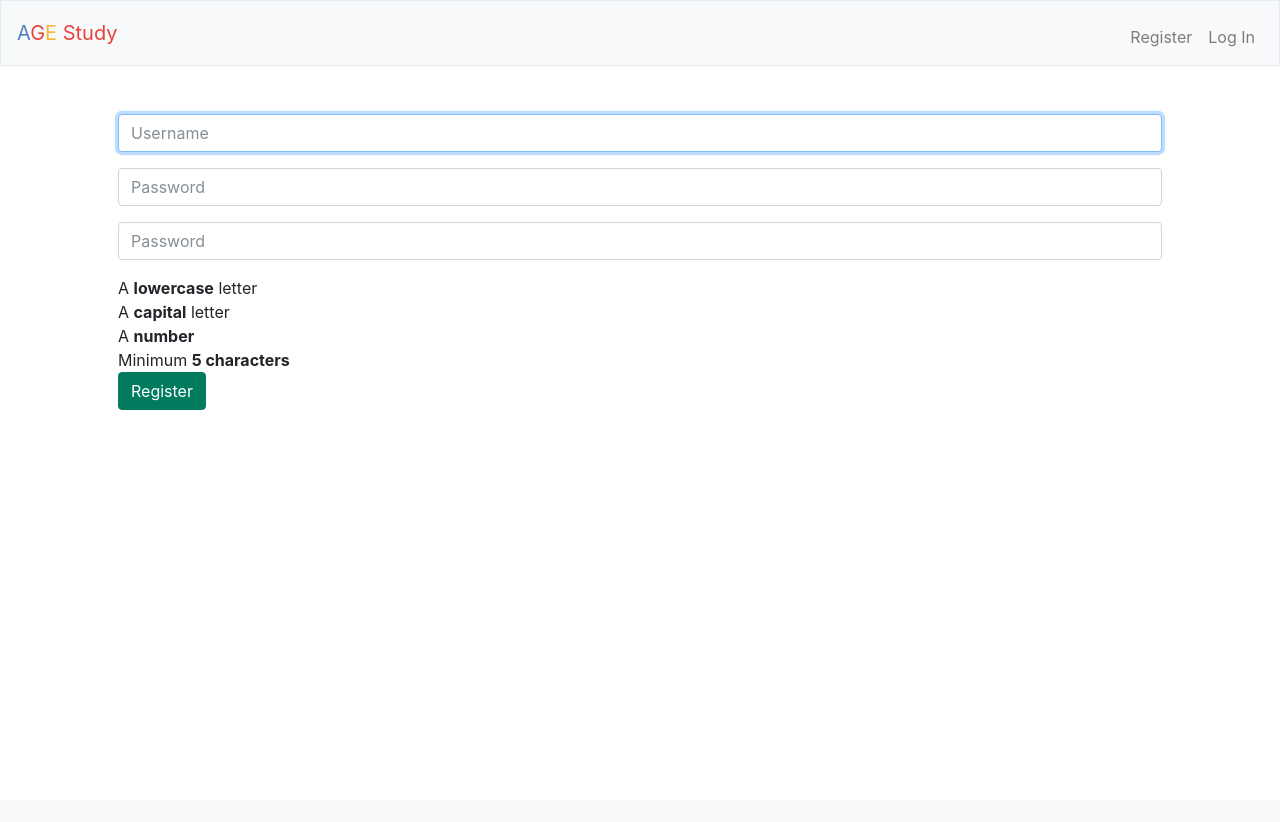
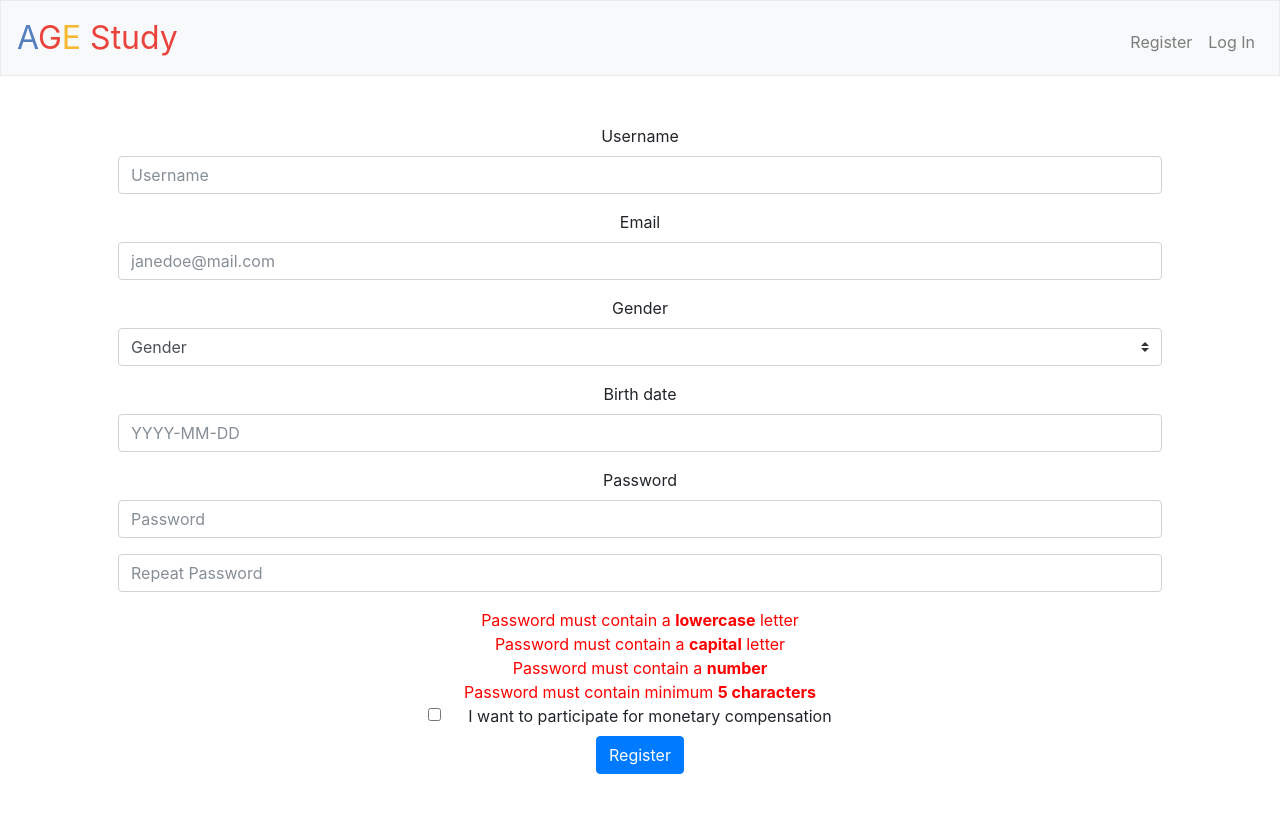
Before and after one commit to codelableidenvelux/agestudy, a Flask app: page /register in a window 1280 px wide. Before the commit the page ends 410 px from the top, so only its background shows below. Run offline with Flask 2, Linux system fonts and the light colour scheme; some libraries are stand-ins or nearby versions.

Commit message:
login and register implemented, plus readme updated

```diff
--- a/app/application.py
+++ b/app/application.py
@@ -1,83 +1,153 @@
-from flask import Flask, redirect, render_template, request, session
+from flask import Flask, redirect, render_template, request, session, flash
+from flask_session import Session
+from tempfile import mkdtemp
+from db.python_2_db2 import Db
+from werkzeug.security import check_password_hash, generate_password_hash
+from helpers import preprocess_birthdate, remove_whitespace, preprocess_checkbox, preprocess_gender, login_required
+import re
+
 app = Flask(__name__)
+key  = open("secret_key.txt", "r")
+secret_key = key.read()
+app.secret_key = secret_key
+
 
 # Ensure templates are auto-reloaded
-app.config["TEMPLATES_AUTO_RELOAD"] = True
+#app.config["TEMPLATES_AUTO_RELOAD"] = True
 
+# Configure session to use filesystem (instead of signed cookies)
+app.config["SESSION_FILE_DIR"] = mkdtemp()
+app.config["SESSION_PERMANENT"] = False
+app.config["SESSION_TYPE"] = "filesystem"
+Session(app)
+
+# make an instance of the database class
+db = Db("db/key.txt")
+
+# Home page Login required
 @app.route('/')
+@login_required
 def index():
     return render_template("index.html")
 
 @app.route("/register", methods=["GET", "POST"])
 def register():
     """Register user"""
+    session.clear()
     # User reached route via POST (as by submitting a form via POST)
     if request.method == "POST":
-        username = request.form.get("username")
+        username_r = request.form.get("username")
+        email_r = request.form.get("email")
+        for_money_r = request.form.get("money")
+        collect_possible_r = request.form.get("collect_possible")
+        birthdate_r = request.form.get("date")
+        gender_r = request.form.get("gender")
         password = request.form.get("password")
         new_password = request.form.get("confirmation")
-        # ensure that all fiels were filled in correctly
-        if not username:
-            return apology("Fill in all fields")
 
+        # ensure that all fiels that are required were filled in correctly
+        if not username_r or not birthdate_r or not gender_r or not email_r:
+            flash("Fill in all fields")
+            return render_template("register.html")
+
+        # preprocesses inputs to get in right format for database
+        username = remove_whitespace(username_r)
+        email = remove_whitespace(email_r)
+        for_money = preprocess_checkbox(for_money_r)
+        collect_possible = preprocess_checkbox(collect_possible_r)
+        user_type = 2
+        if for_money and collect_possible:
+            user_type = 1
+        birthdate = preprocess_birthdate(birthdate_r)
+        gender = preprocess_gender(gender_r)
+
+        # Check if password matches and has a number, capital letter, lower case letter and minimum 5 characters
         if check_password(password, new_password):
             # encrypt the users' password
             hash = generate_password_hash(password)
 
+            # check if the username is already in use
+            select = "SELECT user_name FROM SESSION_INFO WHERE user_name = ?"
+            rows = db.prepare(select, (username,), 1)
+            # check true it means it is in use
+            if rows:
+                flash("Username already in use")
+                return render_template("register.html")
+
             # add user to the database
-            #result = db.execute("INSERT INTO users (username, hash) VALUES(:username, :hash)", username=username, hash=hash)
-            #rows = db.execute("SELECT * FROM users WHERE username = :username", username=username)
+            param = (username, email, gender, collect_possible, for_money, user_type, birthdate, hash)
+            print(param)
+            insert = "INSERT INTO session_info (user_name, email, gender, collect_possible, for_money, user_type, birthyear, pas_hash) VALUES (?,?,?,?,?,?,?,?)"
+            result = db.prepare(insert, param, 0)
 
-            # check if the username already existed
-            #if not result:
-            #    return apology("Username already in use")
-
-            # log the user in
-            #session["user_id"] = rows[0]["id"]
-            session["user_id"] = 0
-
+            select = "SELECT * FROM SESSION_INFO WHERE user_name = ?"
+            rows = db.prepare(select, (username,), 1)
+            # Remember which user has logged in
+            session['user_id'] = rows[0]['USER_ID']
             # Redirect user to home page
             return redirect("/")
         else:
-            return apology("One or more fields filled in incorrectly")
+            # the passwords did not match
+            flash("One or more fields filled in incorrectly")
+            return render_template("register.html")
 
     # User reached route via GET (as by clicking a link or via redirect)
     else:
         return render_template("register.html")
 
+# If the user has registered succesfully they receive a confirmation page
+# This tells them they will receive an email with the id
+@app.route("/registered", methods=["GET", "POST"])
+def registered():
+    return render_template("registered.html")
+
 @app.route("/login", methods=["GET", "POST"])
 def login():
+    ### DONT FORGET IF NO PARTICIPATION CODE NO LOGIN !!!
     """Log user in"""
 
     # Forget any user_id
-    #session.clear()
+    session.clear()
 
     # User reached route via POST (as by submitting a form via POST)
     if request.method == "POST":
+        username = request.form.get("username")
+        password = request.form.get("password")
+        # Ensure username was submitted
+        if not username:
+            flash("must provide username")
+            return render_template("login.html")
+        # Ensure password was submitted
+        elif not password:
+            flash("must provide password")
+            return render_template("login.html")
 
-        # Ensure username was submitted
-        if not request.form.get("username"):
-            return apology("must provide username", 403)
-
-        # Ensure password was submitted
-        elif not request.form.get("password"):
-            return apology("must provide password", 403)
-
-        # Query database for username
-        #rows = db.execute("SELECT * FROM users WHERE username = :username",
-        #                  username=request.form.get("username"))
+        # get the user information
+        select = "SELECT * FROM SESSION_INFO WHERE user_name = ?"
+        rows = db.prepare(select, (username,), 1)
 
         # Ensure username exists and password is correct
-        #if len(rows) != 1 or not check_password_hash(rows[0]["hash"], request.form.get("password")):
-        #    return apology("invalid username and/or password", 403)
+        if len(rows) != 1 or not check_password_hash(rows[0]['PAS_HASH'], request.form.get("password")):
+            return "invalid username and/or password"
 
         # Remember which user has logged in
-        #session["user_id"] = rows[0]["id"]
-        session["user_id"] = 0
-
+        session['user_id'] = rows[0]['USER_ID']
         # Redirect user to home page
         return redirect("/")
 
     # User reached route via GET (as by clicking a link or via redirect)
     else:
         return render_template("login.html")
+
+def check_password(password, new_password):
+    """Make sure password is correctly chosen"""
+
+    # ensure that all fiels were filled in correctly
+    if password != new_password:
+        return False
+
+    # check if password has number, length and symbols
+    number = len(re.findall(r"[0-9]", password))
+    capital = len(re.findall(r"[A-Z]", password))
+    lower = len(re.findall(r"[a-z]", password))
+    return len(password) > 5 and number > 0 and capital > 0 and lower > 0
--- a/app/db/python_2_db2.py
+++ b/app/db/python_2_db2.py
@@ -51,7 +51,8 @@ class Db():
         """
         stmt = prepare(self.connection, sql)
         if fetch:
-            return self.results(execute(stmt, param))
+            execute(stmt, param)
+            return self.results(stmt)
         else:
             return execute(stmt, param)
 
--- a/app/static/styles.css
+++ b/app/static/styles.css
@@ -1,3 +1,8 @@
+nav .navbar-brand
+{
+    /* size for brand */
+    font-size: xx-large;
+}
 
 /* colors for brand */
 nav .navbar-brand .blue
@@ -17,139 +22,61 @@ nav .navbar-brand .green
     color: #2e944b;
 }
 
-h1, p
+
+
+main
 {
-  text-align:center
+    /* scroll horizontally as needed */
+    overflow-x: auto;
+
+    /* center contents */
+    text-align: center;
 }
 
-.card-deck{
-  text-align:center
+main img
+{
+    /* constrain images on small screens */
+    max-width: 100%;
 }
 
-/* FontAwesome for working BootSnippet :> */
-
-@import url('https://maxcdn.bootstrapcdn.com/font-awesome/4.7.0/css/font-awesome.min.css');
-#team {
-    background: #eee !important;
+table
+{
+     width: 100%;
 }
 
-.btn-primary:hover,
-.btn-primary:focus {
-    background-color: #108d6f;
-    border-color: #108d6f;
-    box-shadow: none;
-    outline: none;
+th
+{
+    background-color: #800000;
+    color: white;
 }
 
-.btn-primary {
-    color: #fff;
-    background-color: #007b5e;
-    border-color: #007b5e;
+tr:nth-child(even)
+{
+    background-color: #f2f2f2;
 }
 
-section {
-    padding: 60px 0;
+.total
+{
+    color: #800000;
+}
+.value
+{
+    text-align: left;
 }
 
-section .section-title {
-    text-align: center;
-    color: #007b5e;
-    margin-bottom: 50px;
-    text-transform: uppercase;
-}
-
-#team .card {
-    border: none;
-    background: #ffffff;
-}
-
-.image-flip:hover .backside,
-.image-flip.hover .backside {
-    -webkit-transform: rotateY(0deg);
-    -moz-transform: rotateY(0deg);
-    -o-transform: rotateY(0deg);
-    -ms-transform: rotateY(0deg);
-    transform: rotateY(0deg);
-    border-radius: .25rem;
-}
-
-.image-flip:hover .frontside,
-.image-flip.hover .frontside {
-    -webkit-transform: rotateY(180deg);
-    -moz-transform: rotateY(180deg);
-    -o-transform: rotateY(180deg);
-    transform: rotateY(180deg);
-}
-
-.mainflip {
-    -webkit-transition: 1s;
-    -webkit-transform-style: preserve-3d;
-    -ms-transition: 1s;
-    -moz-transition: 1s;
-    -moz-transform: perspective(1000px);
-    -moz-transform-style: preserve-3d;
-    -ms-transform-style: preserve-3d;
-    transition: 1s;
-    transform-style: preserve-3d;
-    position: relative;
-}
-
-.frontside {
-    position: relative;
-    -webkit-transform: rotateY(0deg);
-    -ms-transform: rotateY(0deg);
-    z-index: 2;
-    margin-bottom: 30px;
-}
-
-.backside {
-    position: absolute;
-    top: 0;
-    left: 0;
-    background: white;
-    -webkit-transform: rotateY(-180deg);
-    -moz-transform: rotateY(-180deg);
-    -o-transform: rotateY(-180deg);
-    -ms-transform: rotateY(-180deg);
-    transform: rotateY(-180deg);
-    -webkit-box-shadow: 5px 7px 9px -4px rgb(158, 158, 158);
-    -moz-box-shadow: 5px 7px 9px -4px rgb(158, 158, 158);
-    box-shadow: 5px 7px 9px -4px rgb(158, 158, 158);
-}
-
-.frontside,
-.backside {
-    -webkit-backface-visibility: hidden;
-    -moz-backface-visibility: hidden;
-    -ms-backface-visibility: hidden;
-    backface-visibility: hidden;
-    -webkit-transition: 1s;
-    -webkit-transform-style: preserve-3d;
-    -moz-transition: 1s;
-    -moz-transform-style: preserve-3d;
-    -o-transition: 1s;
-    -o-transform-style: preserve-3d;
-    -ms-transition: 1s;
-    -ms-transform-style: preserve-3d;
-    transition: 1s;
-    transform-style: preserve-3d;
+#change
+{
+	visibility: hidden;
 }
 
 
-.frontside .card,
-.backside .card {
-    min-height: 312px;
+.invalid
+{
+    color: red;
+    content: "X";
 }
 
-
-
-.frontside .card .card-title,
-.backside .card .card-title {
-    color: #007b5e !important;
+#collect_possible_id
+{
+  display: none;
 }
-
-.frontside .card .card-body img {
-    width: 120px;
-    height: 120px;
-    border-radius: 50%;
-}
--- a/app/templates/register.html
+++ b/app/templates/register.html
@@ -2,33 +2,74 @@
 
 {% block title %}
 Register
-{% endblock %}
+{% endblock %} {% block main %}
 
-{% block main %}
-    <form action="/register" method="post" class = "needs-validation" novalidate>
+<!-- Include jQuery -->
+<script type="text/javascript" src="https://code.jquery.com/jquery-1.11.3.min.js"></script>
+
+<!-- Include Date Range Picker -->
+<script type="text/javascript" src="https://cdnjs.cloudflare.com/ajax/libs/bootstrap-datepicker/1.4.1/js/bootstrap-datepicker.min.js"></script>
+<link rel="stylesheet" href="https://cdnjs.cloudflare.com/ajax/libs/bootstrap-datepicker/1.4.1/css/bootstrap-datepicker3.css" />
+
+<!-- source: https://getbootstrap.com/docs/4.0/components/forms/ -->
+<form action="/register" method="post" class="needs-validation" novalidate>
   <div class="form-group">
-            <input autocomplete="off" autofocus class="form-control" name="username" placeholder="Username" type="text" required/>
+      <!-- Userame -->
+      <label class="control-label" for="username">Username</label>
+      <input class="form-control" id="username" name="username" placeholder="Username" type="text" required />
   </div>
   <div class="form-group">
+      <!-- Userame -->
+      <label class="control-label" for="email">Email</label>
+      <input class="form-control" id="email" name="email" placeholder="janedoe@mail.com" type="text" required />
+  </div>
+    <!-- Gender -->
+    <div class="form-drop">
+      <label class="control-label" for="gender">Gender</label>
+        <select class="form-control custom-select custom-select-lg mb-3" id="gender" name="gender" required>
+          <option selected disabled>Gender</option>
+          <option value="male">Male</option>
+          <option value="female">Female</option>
+          <option value="other">Other</option>
+        </select>
+    </div>
+    <div class="form-group">
+        <!-- Date input -->
+        <label class="control-label" for="date">Birth date</label>
+        <input class="form-control" id="date" name="date" placeholder="YYYY-MM-DD" type="text" required/>
+    </div>
+    <!-- Password -->
+    <div class="form-group">
+        <label class="control-label" for="password">Password</label>
         <input class="form-control" id="password" name="password" placeholder="Password" type="password" pattern="(?=.*\d)(?=.*[a-z])(?=.*[A-Z]).{8,}" required/>
     </div>
     <div class="form-group">
-            <input class="form-control" name="confirmation" placeholder="Password" type="password" required/>
+        <input class="form-control" name="confirmation" placeholder="Repeat Password" type="password" required/>
     </div>
 
     <div id="message_letter" class="invalid">
-  		    A <b>lowercase</b> letter
+        Password must contain a <b>lowercase</b> letter
     </div>
-        <div id = "message_capital" class="invalid">
-      		 A <b>capital</b> letter
+    <div id="message_capital" class="invalid">
+        Password must contain a <b>capital</b> letter
     </div>
-        <div id = "message_number" class="invalid">
-      		 A <b>number</b>
+    <div id="message_number" class="invalid">
+        Password must contain a <b>number</b>
     </div>
-        <div id = "message_length" class="invalid" >
-      		 Minimum <b>5 characters</b>
+    <div id="message_length" class="invalid">
+        Password must contain minimum <b>5 characters</b>
     </div>
-        <button id = "submit" class="btn btn-primary" type="submit">Register</button>
+    <!-- Live in the Netherlands checkbox -->
+     <div class="form-check">
+         <input type="checkbox" class="form-check-input" id="money" name="money" required>
+         <label class="form-check-label" for="exampleCheck1">I want to participate for monetary compensation</label>
+     </div>
+     <!-- City -->
+     <div class="form-group" id="collect_possible_id">
+         <input type="checkbox" class="form-check-input" id="collect_possible" name="collect_possible">
+         <label class="form-check-label" for="money">It is possible for me to come to Leiden university to collect payemnt</label>
+     </div>
+    <button id="submit" class="btn btn-primary" type="submit">Register</button>
 </form>
 
 <!--This script was written with help from https://www.w3schools.com/howto/howto_js_password_validation.asp :D -->
@@ -40,50 +81,72 @@
     var length = document.getElementById("message_length");
 
     // this starts as soon as user types something in
-    password.onkeyup = function()
-    {
+    password.onkeyup = function() {
         // Validate lowercase letters
         var lower_letters = /[a-z]/g;
-        if(password.value.match(lower_letters))
-        {
+        if (password.value.match(lower_letters)) {
             document.getElementById("message_letter").style.display = "none";
-        }
-        else
-        {
+        } else {
             document.getElementById("message_letter").style.display = "block";
         }
 
         // Validate capital letters
         var upper_letters = /[A-Z]/g;
-        if(password.value.match(upper_letters))
-        {
+        if (password.value.match(upper_letters)) {
             document.getElementById("message_capital").style.display = "none";
-        }
-        else
-        {
+        } else {
             document.getElementById("message_capital").style.display = "block";
         }
 
         // Validate numbers
         var numbers = /[0-9]/g;
-        if(password.value.match(numbers))
-        {
+        if (password.value.match(numbers)) {
             document.getElementById("message_number").style.display = "none";
-        }
-        else
-        {
+        } else {
             document.getElementById("message_number").style.display = "block";
         }
 
         // Validate length
-        if(password.value.length >= 5)
-        {
+        if (password.value.length >= 5) {
             document.getElementById("message_length").style.display = "none";
-        }
-        else
-        {
+        } else {
             document.getElementById("message_length").style.display = "block";
         }
     }
+
+    var collect_possible_id = document.getElementById("collect_possible_id");
+    var money = document.querySelector("input[name=money]");
+    var collect_possible = document.querySelector("input[name=collect_possible]");
+
+    money.addEventListener( 'change', function() {
+    if(this.checked) {
+        collect_possible_id.style.display = "block";
+      } else {
+        collect_possible_id.style.display = "none";
+      }
+    });
+
+    // Get todays date
+    var today = new Date();
+    var dd = String(today.getDate()).padStart(2, '0');
+    var mm = String(today.getMonth() + 1).padStart(2, '0'); //January is 0!
+    var yyyy = today.getFullYear();
+
+    today = yyyy + '-' + mm + '-' + dd;
+
+    // Source: https://formden.com/blog/date-picker
+    // Date picker with jquery
+    $(document).ready(function() {
+        var date_input = $('input[name="date"]'); //our date input has the name "date"
+        var container = $('.bootstrap-iso form').length > 0 ? $('.bootstrap-iso form').parent() : "body";
+        date_input.datepicker({
+            format: 'yyyy-mm-dd',
+            container: container,
+            todayHighlight: true,
+            autoclose: true,
+            startDate: "1900-01-01",
+            endDate: today
+        })
+    })
 </script>
 {% endblock %}
```
Also changed, not shown: app/css/styles.css (deleted, +0 -89 lines), app/db/tables.sql (+6 -5 lines), app/helpers.py (+43 -1 lines), app/static/index.css (added, +155 -0 lines), app/templates/registered.html (added, +10 -0 lines), app/README.md, app/images/login.jpg (added), app/images/register.jpg (added), 1 other file. Lines whose indentation alone changed are shown as unchanged.
